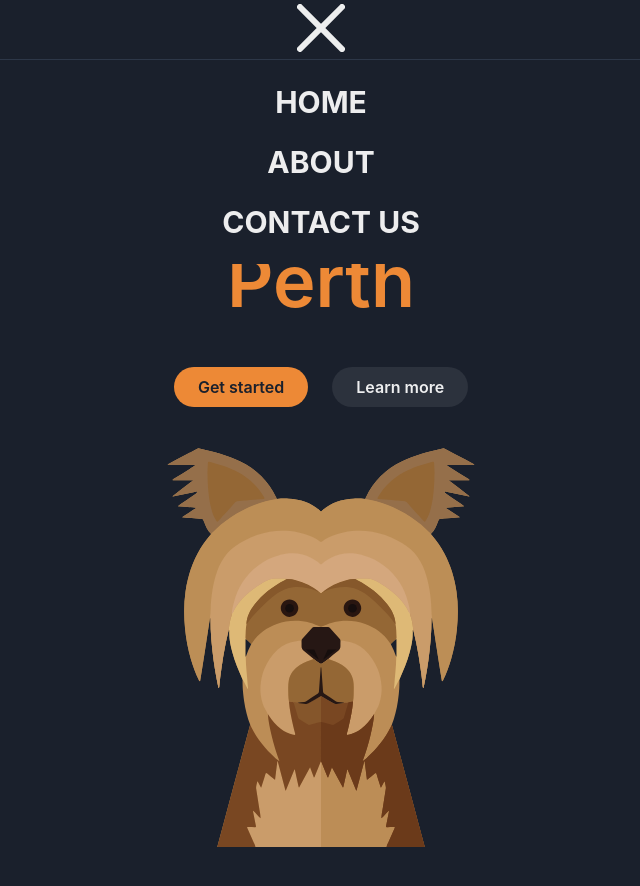
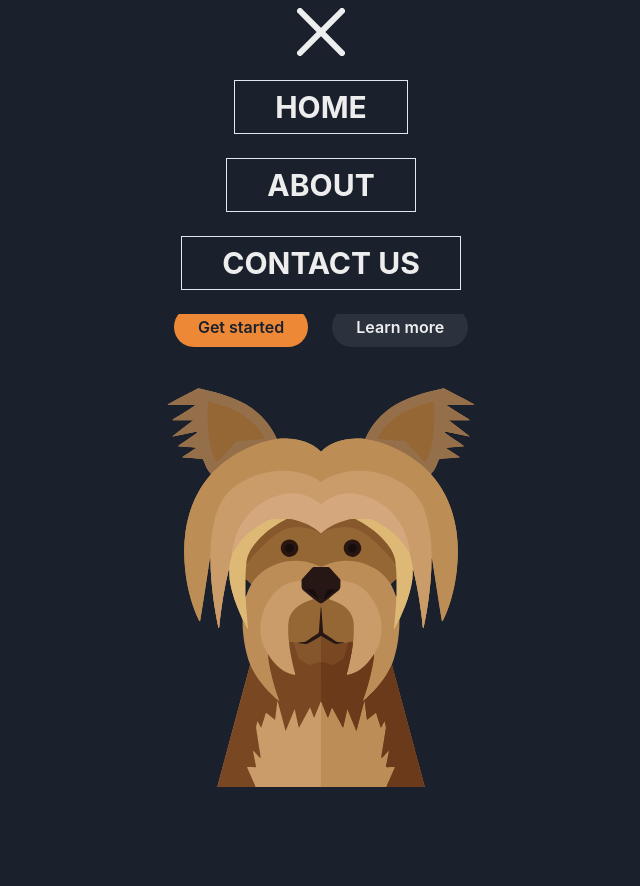
Before and after one commit to laurendoesntlikeusernames/puppies, a Next.js app: page / in a window 1280 px wide. Both pictures are taken after a click on the button "Toggle Navigation". Shown: the top 886 px of the page, without its empty margins (319-959 px from the left). Built offline with nearby package versions, Linux system fonts and the light colour scheme.

Commit message:
fixed nav

```diff
--- a/components/HamburgerMenu.tsx
+++ b/components/HamburgerMenu.tsx
@@ -12,6 +12,7 @@ import {
     useDisclosure,
 } from '@chakra-ui/react'
 import {
+    ChevronDownIcon,
     HamburgerIcon,
     CloseIcon,
   } from '@chakra-ui/icons'
@@ -20,14 +21,8 @@ export default function HamburgerMenu({ label, children, href }: NavItem){
     const { isOpen, onToggle } = useDisclosure();
   return (
     <Box>
-        <Flex
-          minH={'60px'}
-          py={{ base: 2 }}
-          px={{ base: 4 }}
-          borderBottom={1}
-          borderStyle={'solid'}
-          borderColor={'gray.700'}
-          justifyContent={'center'}>
+      <Stack>
+        <Center pos="fixed" w="100%" zIndex={2} bg={'gray.800'} p='3'>
         <IconButton
           _hover={{bg:'gray.800'}}
           _active={{bg:'gray.800'}}
@@ -38,12 +33,13 @@ export default function HamburgerMenu({ label, children, href }: NavItem){
           }
           variant={'ghost'}
           aria-label={'Toggle Navigation'}/>
-        </Flex>
-        <Center pos="fixed" w="100%" zIndex={2} bg={'gray.800'} >
+        </Center>
+        <Center pos="fixed" w="100%" zIndex={2} bg={'gray.800'} top='14'>
         <Collapse in={isOpen}>
           <MobileNav />
         </Collapse>
         </Center>
+      </Stack>
     </Box>
   )
 }
@@ -63,9 +59,9 @@ const MobileNavItem = ({ label, children, href }: NavItem) => {
   const { isOpen, onToggle } = useDisclosure();
 
   return (
-    <Stack  bg={'gray.800'}spacing={4} onClick={children && onToggle}>
+    <Stack  bg={'gray.800'}spacing={4} onClick={children && onToggle} >
       <Flex py={2} as={Link} href={href ?? '#'} justify={'center'} align={'center'} _hover={{ textDecoration: 'none',}}>
-        <Heading size='lg' bg={'gray.800'}>
+        <Heading size='lg' bg={'gray.800'} py='2' px='10' border='1px' borderColor='gray.200'>
           {label}
         </Heading>
         {children && (
```
Lines whose indentation alone changed are shown as unchanged.
